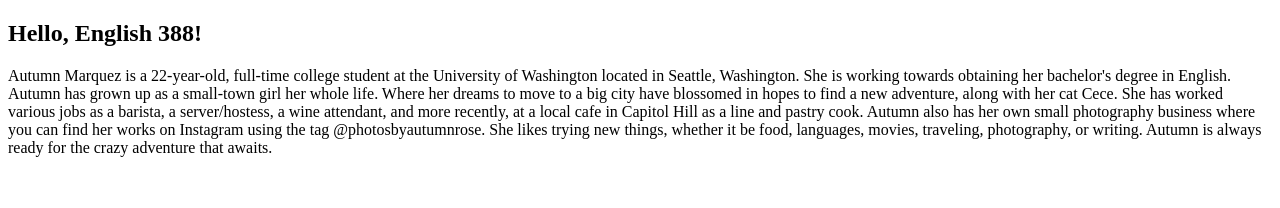
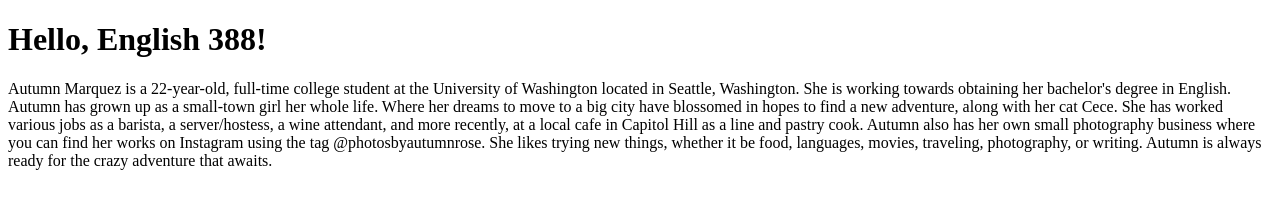
Before and after one commit to automarr/Project, a plain HTML site: page index.html in a window 1280 px wide. Drawn offline with Linux system fonts and the light colour scheme.

Commit message:
Update index.html

```diff
--- a/index.html
+++ b/index.html
@@ -7,7 +7,7 @@
 </head>
 
 <body>
-    <h2>Hello, English 388!</h2>
+    <h1>Hello, English 388!</h1>
     <p>Autumn Marquez is a 22-year-old, full-time college student at the University of Washington located in Seattle, Washington.
         She is working towards obtaining her bachelor's degree in English.
         Autumn has grown up as a small-town girl her whole life.
```
